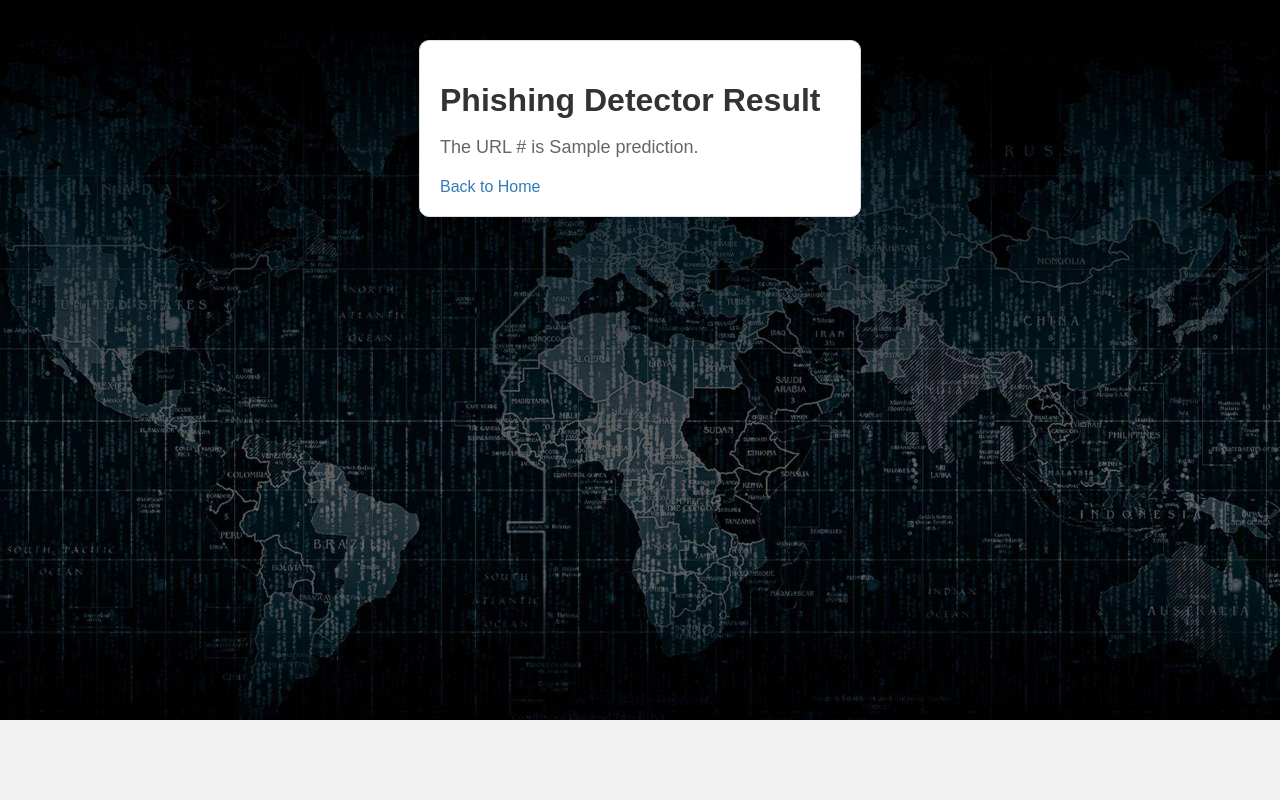
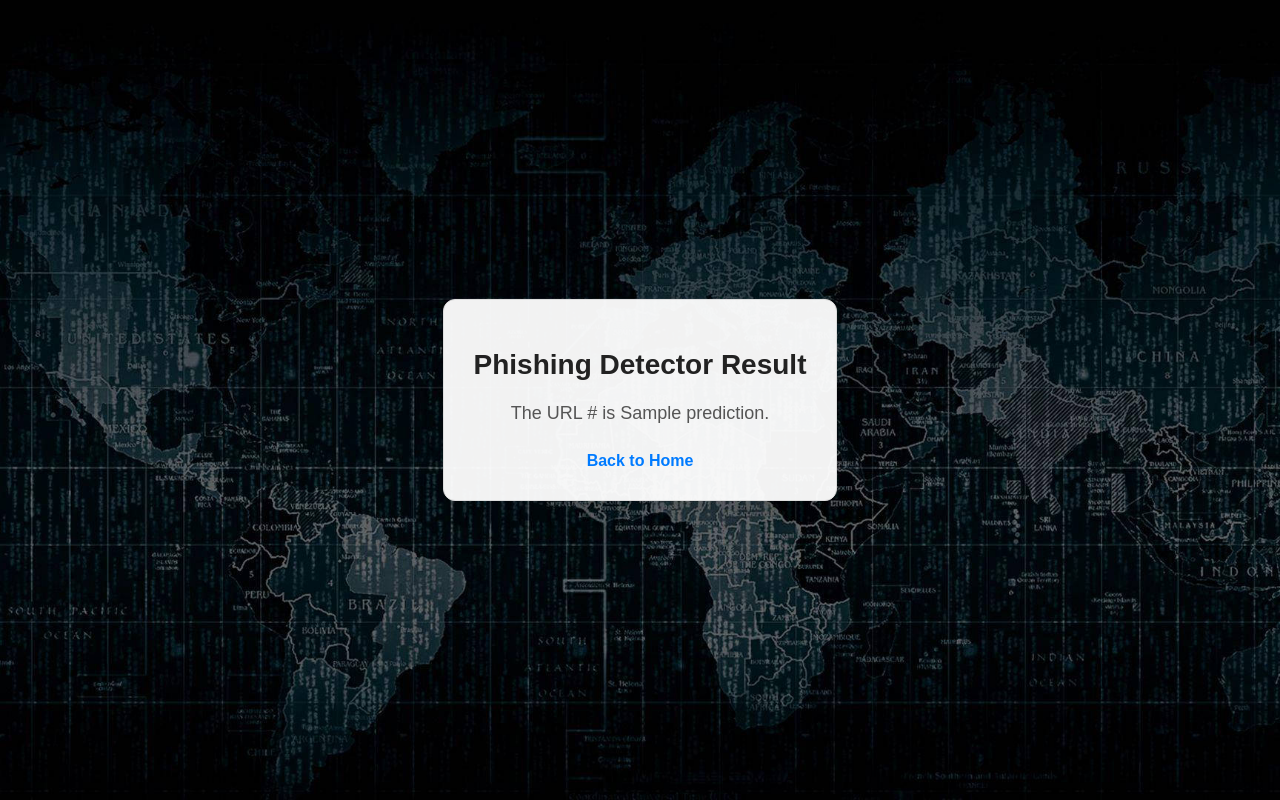
Before and after one commit to Abhijeethkumar007/malicious_URL_analysis, a Flask app: template templates/result.html in a window 1280 px wide. Run offline with Flask 3, Linux system fonts and the light colour scheme; the template is opened without the code that fills it: most values are stand-ins (such as "Sample title", 1, 10 or a date in 2020); parts of the project's set-up code (start-up, migrations or seed data) failed here and were passed over.

Commit message:
Improved style.css for result.html

```diff
--- a/static/style.css
+++ b/static/style.css
@@ -6,34 +6,67 @@ body {
     background-image: url("/static/images/bgimage.jpg");
     background-repeat: no-repeat;
     background-size: cover;
+    background-attachment: fixed; /* Keep background fixed on scroll */
+    color: #333; /* Improved color contrast */
+    margin: 0;
+    display: flex;
+    justify-content: center;
+    align-items: center;
+    min-height: 100vh; /* Ensures full height coverage */
 }
 
 .container {
-    max-width: 400px;
+    max-width: 450px; /* Slightly increased width for better content display */
     margin: 40px auto;
-    padding: 20px;
-    background-color: #fff;
+    padding: 30px; /* Increased padding for better spacing */
+    background-color: rgba(255, 255, 255, 0.95); /* Slightly transparent background for a modern look */
     border: 1px solid #ddd;
-    border-radius: 10px;
-    box-shadow: 0 0 10px rgba(0, 0, 0, 0.1);
+    border-radius: 12px; /* Increased radius for smoother edges */
+    box-shadow: 0 8px 20px rgba(0, 0, 0, 0.15); /* Enhanced shadow for depth */
+    text-align: center; /* Center-align content inside the container */
+    transition: transform 0.3s ease, box-shadow 0.3s ease; /* Smooth transitions for interaction effects */
+}
+
+.container:hover {
+    transform: translateY(-5px); /* Subtle lift effect on hover */
+    box-shadow: 0 12px 24px rgba(0, 0, 0, 0.2); /* Deeper shadow on hover for emphasis */
 }
 
 h1 {
-    color: #333;
-    margin-bottom: 10px;
+    color: #222; /* Slightly darker color for better contrast */
+    font-size: 28px; /* Increased font size for better readability */
+    margin-bottom: 16px; /* Increased margin for better spacing */
 }
 
 p {
     font-size: 18px;
-    color: #666;
-    margin-bottom: 20px;
+    color: #555; /* Adjusted color for better contrast */
+    line-height: 1.6; /* Improved line height for better readability */
+    margin-bottom: 24px; /* Increased margin for more spacing between elements */
 }
 
 a {
+    font-weight: bold; /* Emphasize links */
     text-decoration: none;
-    color: #337ab7;
+    color: #007bff; /* Updated color for better visibility */
+    transition: color 0.3s ease; /* Smooth transition for color change */
 }
 
 a:hover {
-    color: #23527c;
+    color: #0056b3; /* Darker shade on hover for better interaction feedback */
 }
+
+@media (max-width: 600px) {
+    .container {
+        padding: 20px; /* Reduced padding on smaller screens */
+        margin: 20px auto; /* Reduced margin for better fit */
+    }
+
+    h1 {
+        font-size: 24px; /* Adjusted heading size for small screens */
+    }
+
+    p {
+        font-size: 16px; /* Adjusted paragraph size for readability on smaller devices */
+    }
+}
```
Also changed, not shown: 1 other file.
